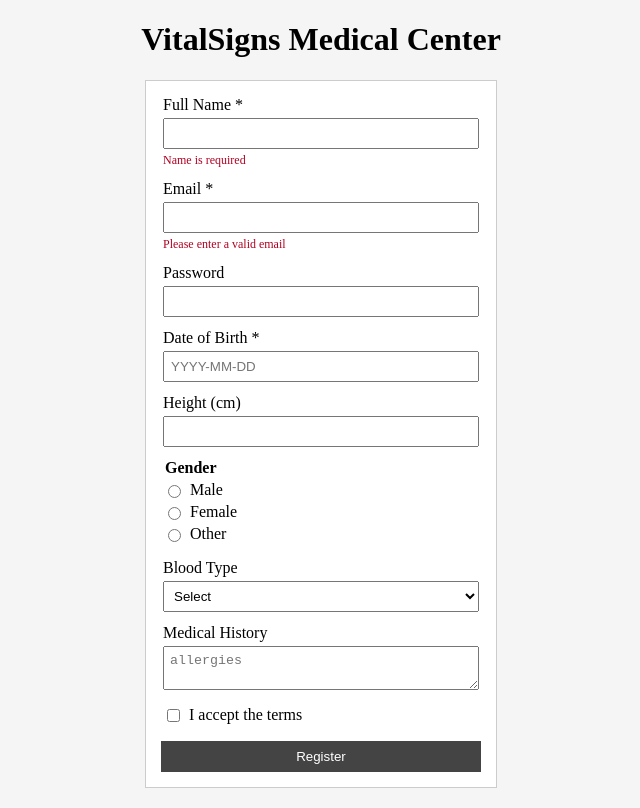
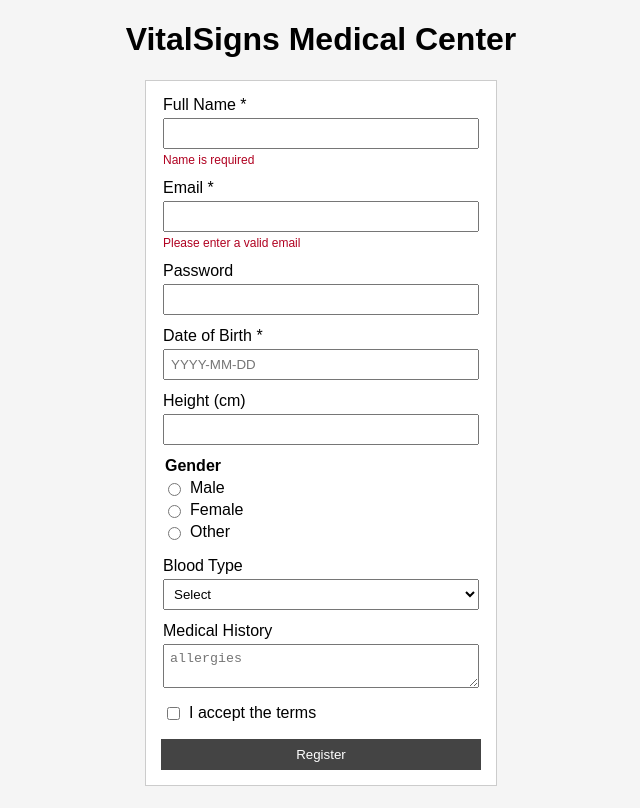
Before and after one commit to NC-EC/vital-signs-intake-form, a website: page public/index.html in a window 1280 px wide. Shown: the whole page, without its empty margins (319-959 px from the left). Drawn offline with Linux system fonts and the light colour scheme.

Commit message:
Update style.css

```diff
--- a/public/style.css
+++ b/public/style.css
@@ -1,5 +1,6 @@
 body {
     background-color: #f5f5f5;
+    font-family: Arial, sans-serif;
 }
 
 h1 {
```
